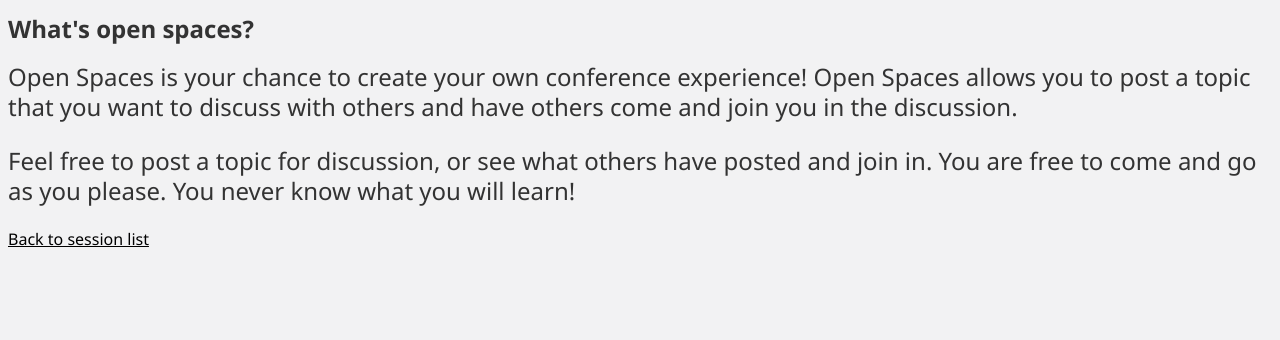
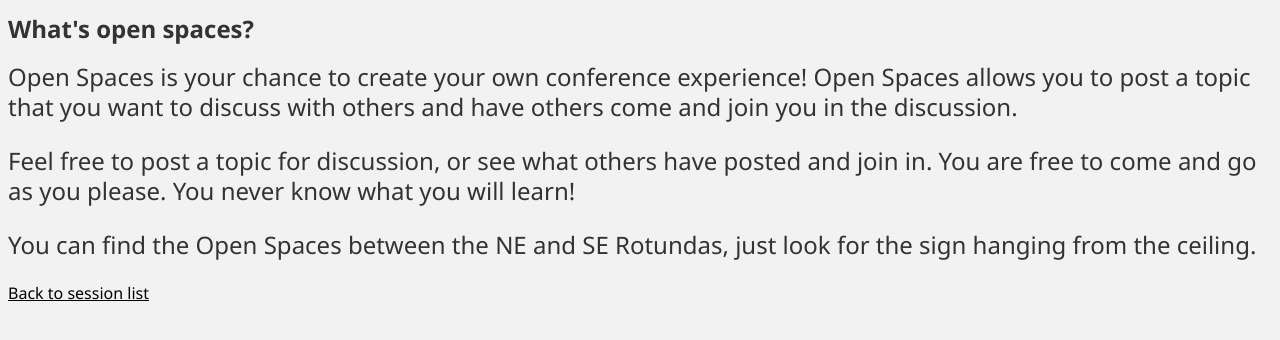
Before and after one commit to JonKruger/openspaces, a Rails app: page /sessions/about in a window 1280 px wide. Shown: the top 340 px of the page. Run offline with Rails 7, Linux system fonts and the light colour scheme; style sheets or scripts are compiled from the project's sources; some libraries are stand-ins or nearby versions.

Commit message:
adding location information

```diff
--- a/app/views/sessions/about.html.erb
+++ b/app/views/sessions/about.html.erb
@@ -6,5 +6,8 @@ Open Spaces is your chance to create your own conference experience!  Open Space
 <p style="font-size: 24px; line-height: 30px;">
 Feel free to post a topic for discussion, or see what others have posted and join in.  You are free to come and go as you please.  You never know what you will learn!
 </p>
+<p style="font-size: 24px; line-height: 30px;">
+You can find the Open Spaces between the NE and SE Rotundas, just look for the sign hanging from the ceiling.
+</p>
 </div>
 <a href="/">Back to session list</a>
```
